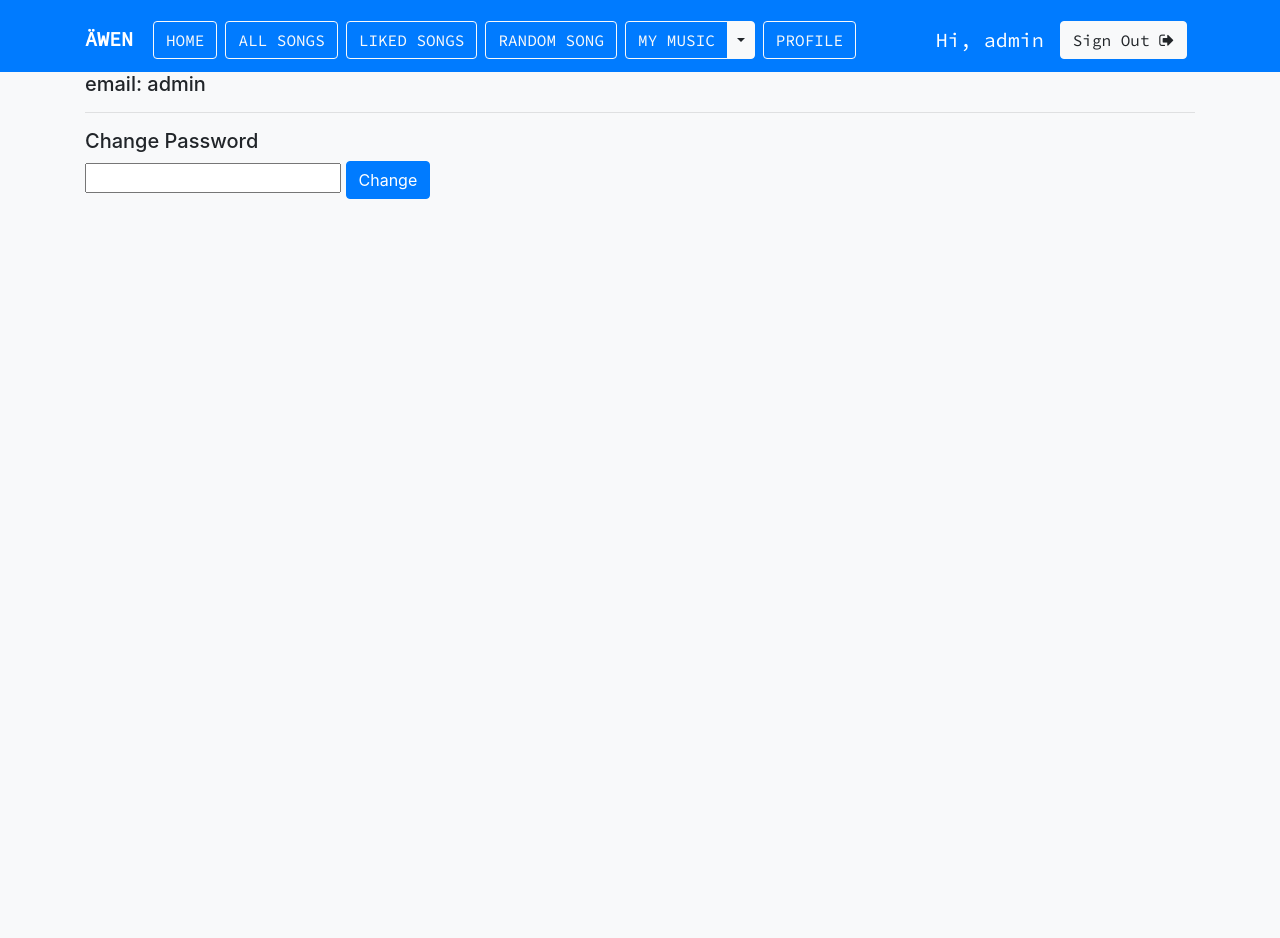
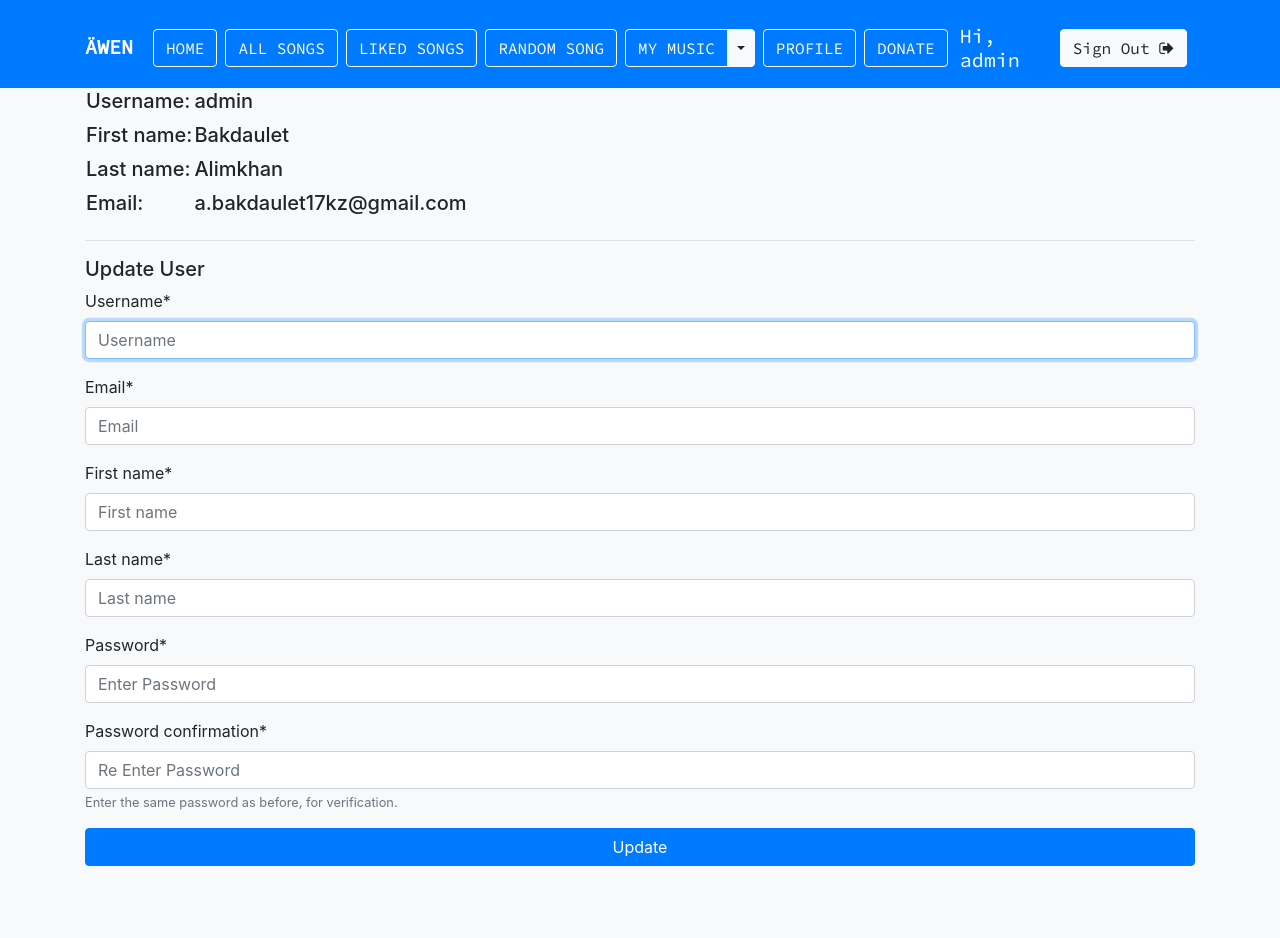
Before and after one commit to Bug-daulet/musicApp, a Django app: page /profile/ in a window 1280 px wide. Before the commit the page ends 199 px from the top, so only its background shows below. Run offline with Django 3.2, Linux system fonts and the light colour scheme; a user stored in the database is signed in; some libraries are stand-ins or nearby versions.

Commit message:
Profile and Payment update

```diff
--- /dev/null
+++ b/musicApp/musicApp/forms.py
@@ -0,0 +1,25 @@
+from django.contrib.auth.forms import UserCreationForm
+from django.contrib.auth.models import User
+from django import forms
+
+
+class UpdateForm(UserCreationForm):
+    username = forms.CharField(widget=forms.TextInput(attrs={'placeholder': 'Username'}))
+    email = forms.CharField(label='Email', widget=forms.TextInput(attrs={'placeholder': 'Email'}))
+    first_name = forms.CharField(label='First name', widget=forms.TextInput(attrs={'placeholder': 'First name'}))
+    last_name = forms.CharField(label='Last name', widget=forms.TextInput(attrs={'placeholder': 'Last name'}))
+    password1 = forms.CharField(label='Password', widget=forms.PasswordInput(attrs={'placeholder': 'Enter Password'}))
+    password2 = forms.CharField(
+        label='Password confirmation',
+        help_text='Enter the same password as before, for verification.',
+        widget=forms.PasswordInput(attrs={'placeholder': 'Re Enter Password'}))
+
+    class Meta:
+        model = User
+        fields = ['username', 'email', 'first_name', 'last_name', 'password1', 'password2', ]
+
+    def save(self, commit=True):
+        user = super(UpdateForm, self).save(commit=False)
+        if commit:
+            user.save()
+        return user
--- a/musicApp/musicApp/views.py
+++ b/musicApp/musicApp/views.py
@@ -298,7 +298,8 @@ def detail(request, song_id):
             comment.save()
             return redirect('detail', song_id=song_id)
 
-    context = {'songs': songs, 'playlists': playlists, 'is_favourite': is_favourite, 'last_played': last_played_song, 'comments': comments}
+    context = {'songs': songs, 'playlists': playlists, 'is_favourite': is_favourite, 'last_played': last_played_song,
+               'comments': comments}
     return render(request, 'musicapp/detail.html', context=context)
 
 
@@ -340,38 +341,40 @@ def favourite(request):
 
 
 def search_by_music_info(request):
-    if request.method == "POST" and len(request.POST.get("search_field"))>0:
+    if request.method == "POST" and len(request.POST.get("search_field")) > 0:
         searching_text = request.POST.get("search_field")
         return redirect("index:search_success", text=searching_text)
     else:
         return render(request, "musicapp/search.html",
-                    {"empty_res": "There is no song with such information"})
+                      {"empty_res": "There is no song with such information"})
 
 
 def search_success(request, text):
-    if len(text)>0:
+    if len(text) > 0:
         search_res = Song.objects.filter(name__search=text, singer__search=text)
         return render(request, "musicapp/search.html",
-                {"search_res": search_res, "empty_res": "There is no such song"})
+                      {"search_res": search_res, "empty_res": "There is no such song"})
 
 
 def profile(request):
-    user_email = request.user.username
+    user = request.user
     if request.method == "POST":
-        new_pass = request.POST.get("new_pass")
-        u = User.objects.get(username=request.user.username)
-        u.set_password(new_pass)
-        u.save()
-    return render(request, "musicapp/profile.html", {"user_email": user_email})
+        form = UpdateForm(request.POST)
+        if form.is_valid():
+            form.save()
+            return redirect('profile')
+    else:
+        form = UpdateForm()
+    return render(request, "musicapp/profile.html", {"form": form, "user": user})
 
 
+@login_required(login_url='login')
 def payment(request):
-
     return render(request, "musicapp/payment.html")
 
 
+@login_required(login_url='login')
 def charge(request):
-
     if request.method == 'POST':
         print('Data: ', request.POST)
 
@@ -390,8 +393,9 @@ def charge(request):
 
     return redirect('index')
 
+
 def liked_music(request):
-    popular_music = Song.objects.filter(favourite__is_fav=True).annotate(count=Count('favourite__song'))\
+    popular_music = Song.objects.filter(favourite__is_fav=True).annotate(count=Count('favourite__song')) \
         .distinct().order_by('-count')
     context = {
         'popular_songs': popular_music,
--- a/musicApp/templates/base.html
+++ b/musicApp/templates/base.html
@@ -156,6 +156,7 @@
                     </div>
                 </div>
                 <a href="{% url 'profile' %}" class="btn btn-outline-light mt-2 mx-1">PROFILE</a>
+                <a href="{% url 'payment' %}" class="btn btn-outline-light mt-2 mx-1">DONATE</a>
                 {% endif %}
             </div>
 
--- a/musicApp/templates/musicapp/payment.html
+++ b/musicApp/templates/musicapp/payment.html
@@ -40,11 +40,12 @@
 
     <form action="{% url 'charge' %}" method="post" id="payment-form">
         {% csrf_token %}
-        <div class="form-row">
+        <div class="form-row" style="display: flex; flex-direction: column; padding: 10px;">
+            <h3>Donate</h3>
+            <br>
             <label for="card-element">
                 Credit or debit card
             </label>
-            <br>
             <div id="card-element" style="width: 100%">
                 <!-- A Stripe Element will be inserted here. -->
             </div>
--- a/musicApp/templates/musicapp/profile.html
+++ b/musicApp/templates/musicapp/profile.html
@@ -5,15 +5,19 @@
 
 {% block body %}
     <div class="container">
-        {% if user_email %}
-            <h5>email: {{ user_email }} </h5>
-            {{ password }}
+        {% if user %}
+            <table>
+                <tr><td><h5>Username: </h5></td> <td><h5>{{ user.username }}</h5></td></tr>
+                <tr><td><h5>First name: </h5></td> <td><h5>{{ user.first_name }}</h5></td></tr>
+                <tr><td><h5>Last name: </h5></td> <td><h5>{{ user.last_name }}</h5></td></tr>
+                <tr><td><h5>Email: </h5></td> <td><h5>{{ user.email }}</h5></td></tr>
+            </table>
             <hr>
-            <h5> Change Password</h5>
+            <h5>Update User</h5>
             <form method="post">
                 {% csrf_token %}
-                <input type="password" name="new_pass">
-                <input class="btn btn-primary" type="submit" value="Change" name="delete"}>
+                {{form|crispy}}
+                <button class="btn btn-primary btn-block" type="submit">Update</button>
             </form>
         {% endif %}
     </div>
```
Also changed, not shown: musicApp/musicApp/models.py (+3 -4 lines), musicApp/db.sqlite3.
